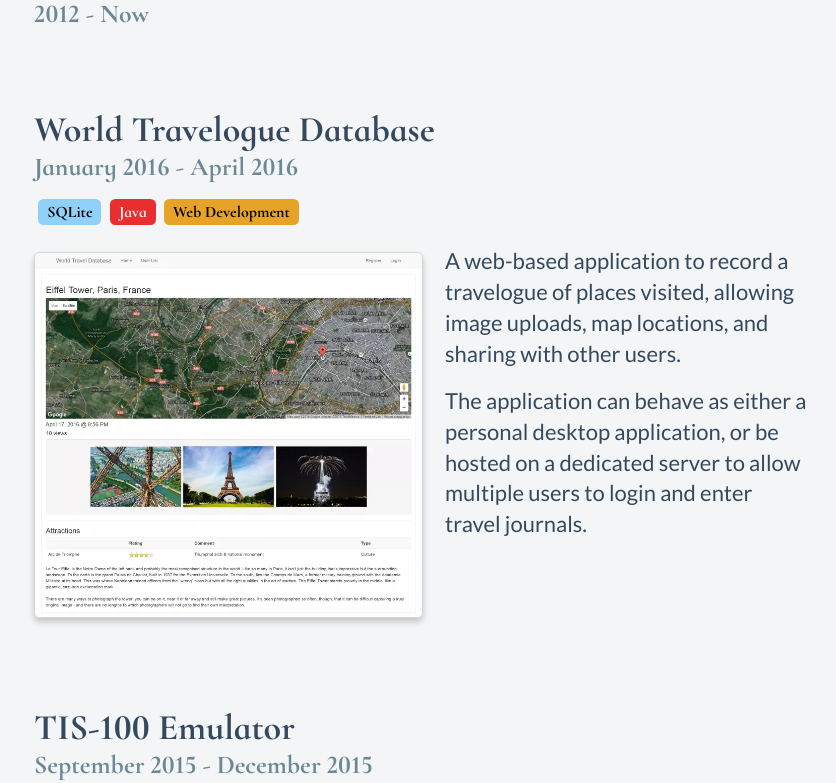
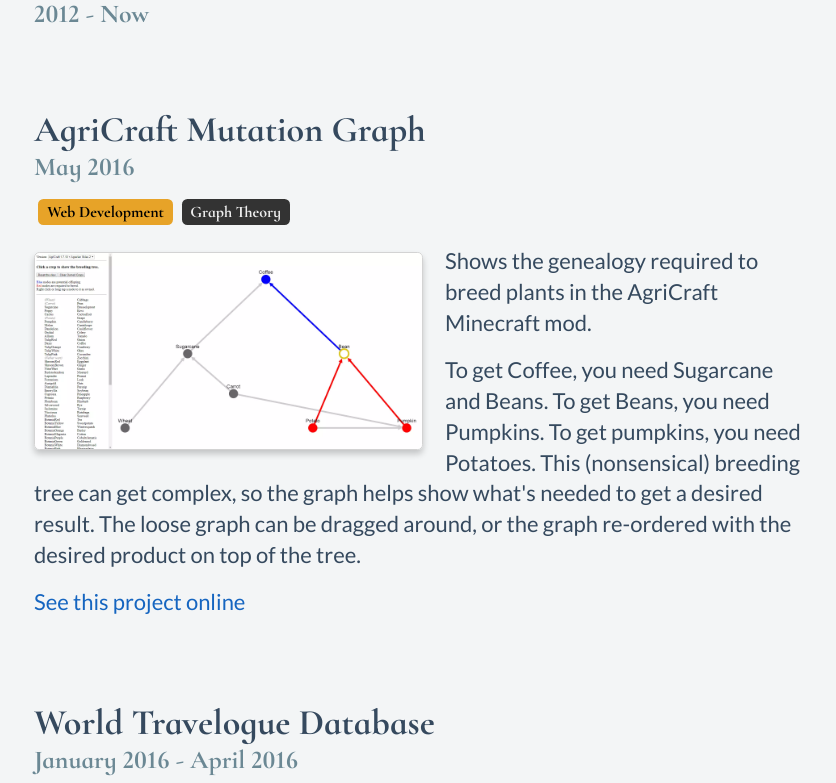
Before and after one commit to Nickardson/nickardson.github.io, a Nuxt app: page /work in a window 1280 px wide. Shown: the part 1057-1840 px from the top of the page, without its empty margins (217-1053 px from the left). Built offline with nearby package versions, Linux system fonts and the light colour scheme.

Commit message:
Add Agricraft graph work project

```diff
--- a/pages/work.vue
+++ b/pages/work.vue
@@ -177,6 +177,32 @@
         },
 
         {
+          name: "AgriCraft Mutation Graph",
+
+          time: ['May 2016'],
+
+          badges: [
+            {
+              name: "Web Development"
+            },
+            {
+              name: "Graph Theory"
+            }
+          ],
+
+          description: `
+            <p>Shows the genealogy required to breed plants in the AgriCraft Minecraft mod.</p>
+            <p>To get Coffee, you need Sugarcane and Beans. To get Beans, you need Pumpkins. To get pumpkins, you need Potatoes.
+            This (nonsensical) breeding tree can get complex, so the graph helps show what's needed to get a desired result.
+            The loose graph can be dragged around, or the graph re-ordered with the desired product on top of the tree.</p>
+            <p><a href="http://tgratzer.com/AgriCraft-Mutation-Graph/" target="_blank" rel="noopener">See this project online</a></p>
+          `,
+
+          image: "/assets/work/Agricraft.webp",
+          imageFallback: "/assets/work/Agricraft.png",
+        },
+
+        {
           name: "World Travelogue Database",
           time: ['January 2016', 'April 2016'],
           badges: [
```
Also changed, not shown: static/assets/work/Agricraft.PNG (added), static/assets/work/Agricraft.webp (added).
